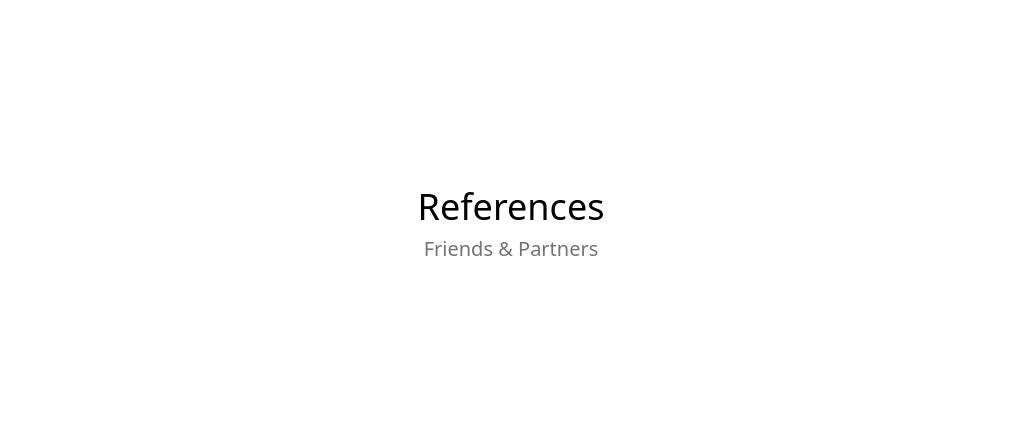
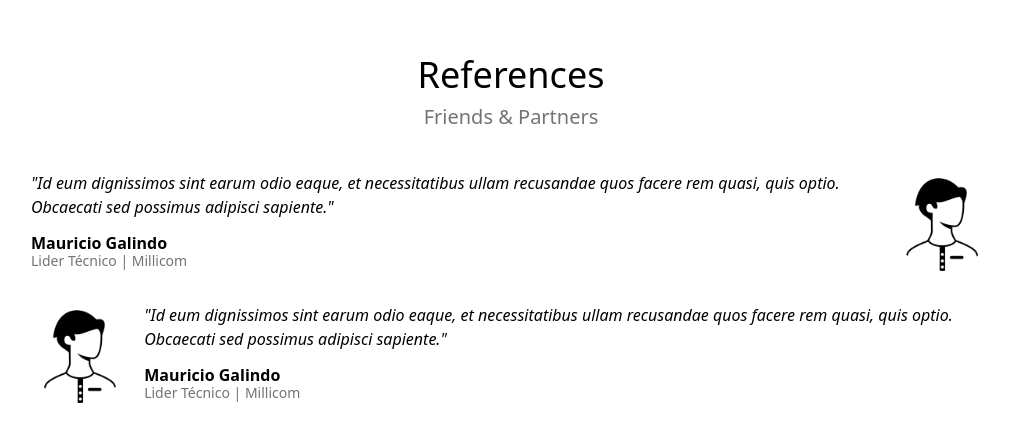
Before and after one commit to kevocde/kevin-polyrics-dev, a Nuxt app: page / in a window 1280 px wide. Shown: the part 1763-2204 px from the top of the page, without its empty margins (129-1138 px from the left). Built offline with nearby package versions, Linux system fonts and the light colour scheme.

Commit message:
added: references section

```diff
--- a/app.vue
+++ b/app.vue
@@ -1,5 +1,5 @@
 <script setup lang="ts">
-let skills = {
+const skills = {
   frontend: {
     title: 'Frontend',
     items: [
@@ -27,6 +27,23 @@ let skills = {
     ]
   }
 };
+
+const references = [
+  {
+    name: 'Mauricio Galindo',
+    review: 'Id eum dignissimos sint earum odio eaque, et necessitatibus ullam recusandae quos facere rem quasi, quis optio. Obcaecati sed possimus adipisci sapiente.',
+    position: 'Lider Técnico',
+    company: 'Millicom',
+    inclination: 'right'
+  },
+  {
+    name: 'Mauricio Galindo',
+    review: 'Id eum dignissimos sint earum odio eaque, et necessitatibus ullam recusandae quos facere rem quasi, quis optio. Obcaecati sed possimus adipisci sapiente.',
+    position: 'Lider Técnico',
+    company: 'Millicom',
+    inclination: 'left',
+  }
+];
 </script>
 
 <template>
@@ -64,6 +81,7 @@ let skills = {
         <h3 class="text-xl text-neutral-500">Friends & Partners</h3>
       </template>
       <template v-slot:body>
+        <Reference v-for="(value, key) in references" :name="value.name" :review="value.review" :position="value.position" :company="value.company" :inclination="value.inclination"/>
       </template>
     </Section>
     <Section id="portfolio">
--- /dev/null
+++ b/components/Reference.vue
@@ -0,0 +1,55 @@
+<script setup lang="ts">
+const props = defineProps({
+  name: {
+    type: String,
+    required: true
+  },
+  review: {
+    type: String,
+    required: true
+  },
+  position: {
+    type: String,
+    required: true
+  },
+  company: {
+    type: String,
+    required: true
+  },
+  inclination: {
+    type: String,
+    required: true,
+    default: 'left'
+  }
+});
+
+const occupation = computed(() => {
+  return `${props.position} | ${props.company}`
+});
+
+const profileImage = computed(() => {
+  return `profiles/${props.name.replace(' ', '-').toLowerCase()}.png`
+});
+
+const toLeft = computed(() => {
+  return props.inclination === 'left';
+});
+
+const toRight = computed(() => {
+  return props.inclination === 'right';
+});
+</script>
+
+<template>
+  <div class="flex">
+    <div class="flex flex-nowrap rounded-md p-4">
+        <div v-if="toLeft" class="image flex justify-center rounded-full min-w-30 overflow-hidden mr-4 outline-3"><img class="aspect-3/2 object-cover" :src="profileImage" alt=""></div>
+        <div class="flex flex-col justify-center">
+            <p class="mb-4 italic">"{{ review }}"</p>
+            <h3 class="font-semibold leading-none">{{ name }}</h3>
+            <span class="text-sm text-neutral-500">{{ occupation }}</span>
+        </div>
+        <div v-if="toRight" class="image flex justify-center rounded-full min-w-30 overflow-hidden ml-4 outline-3"><img class="aspect-3/2 object-cover" :src="profileImage" alt=""></div>
+    </div>
+  </div>
+</template>
--- a/components/Skill.vue
+++ b/components/Skill.vue
@@ -8,7 +8,7 @@ defineProps({
     type: Array,
     required: true
   }
-})
+});
 </script>
 
 <template>
--- a/nuxt.config.ts
+++ b/nuxt.config.ts
@@ -2,5 +2,6 @@
 export default defineNuxtConfig({
   compatibilityDate: '2025-05-15',
   devtools: { enabled: true },
-  modules: ['@nuxtjs/tailwindcss']
+  modules: ['@nuxtjs/tailwindcss'],
+  ssr: false
 })
```
Also changed, not shown: public/profiles/mauricio-galindo.png (added).
